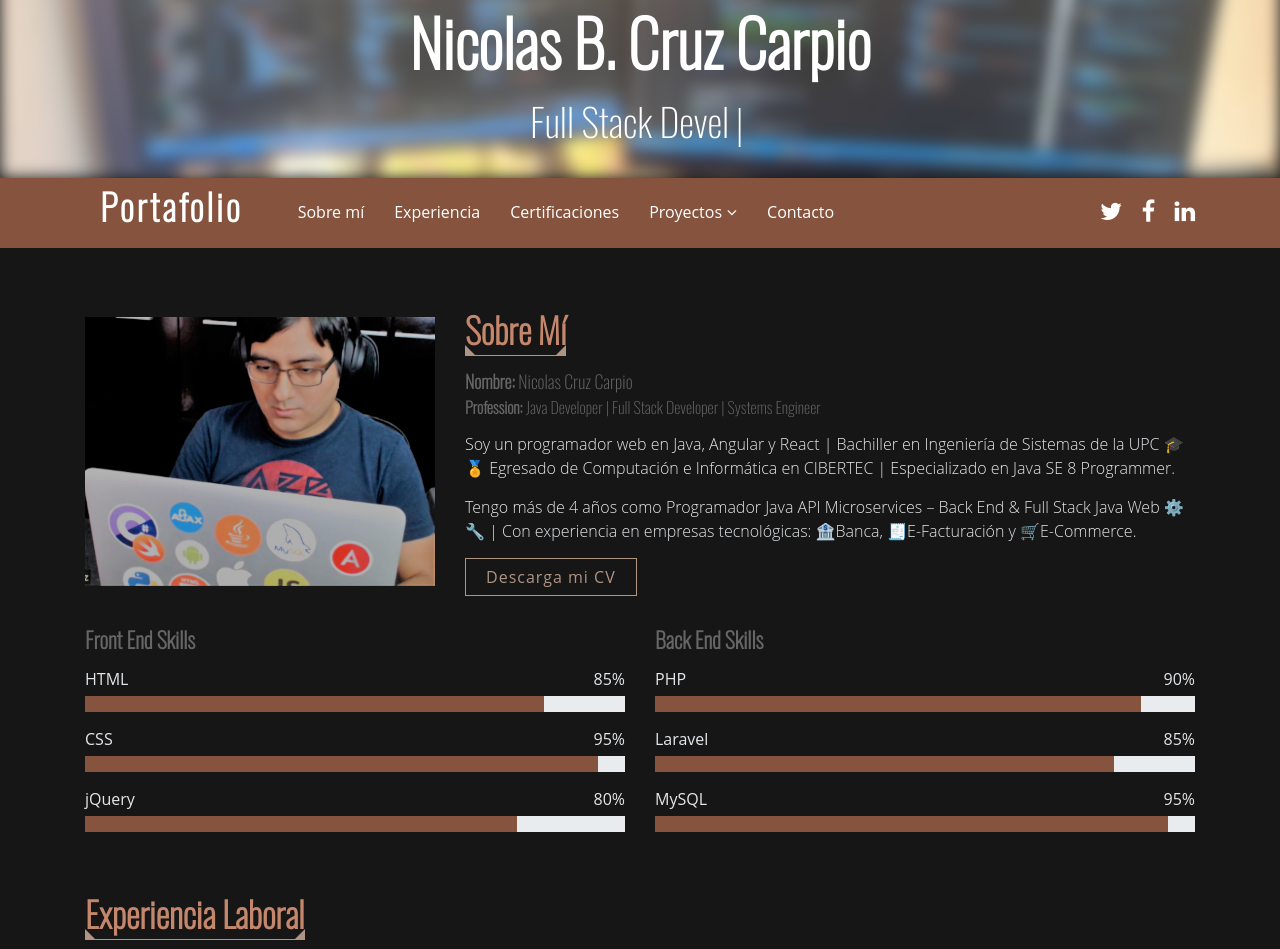
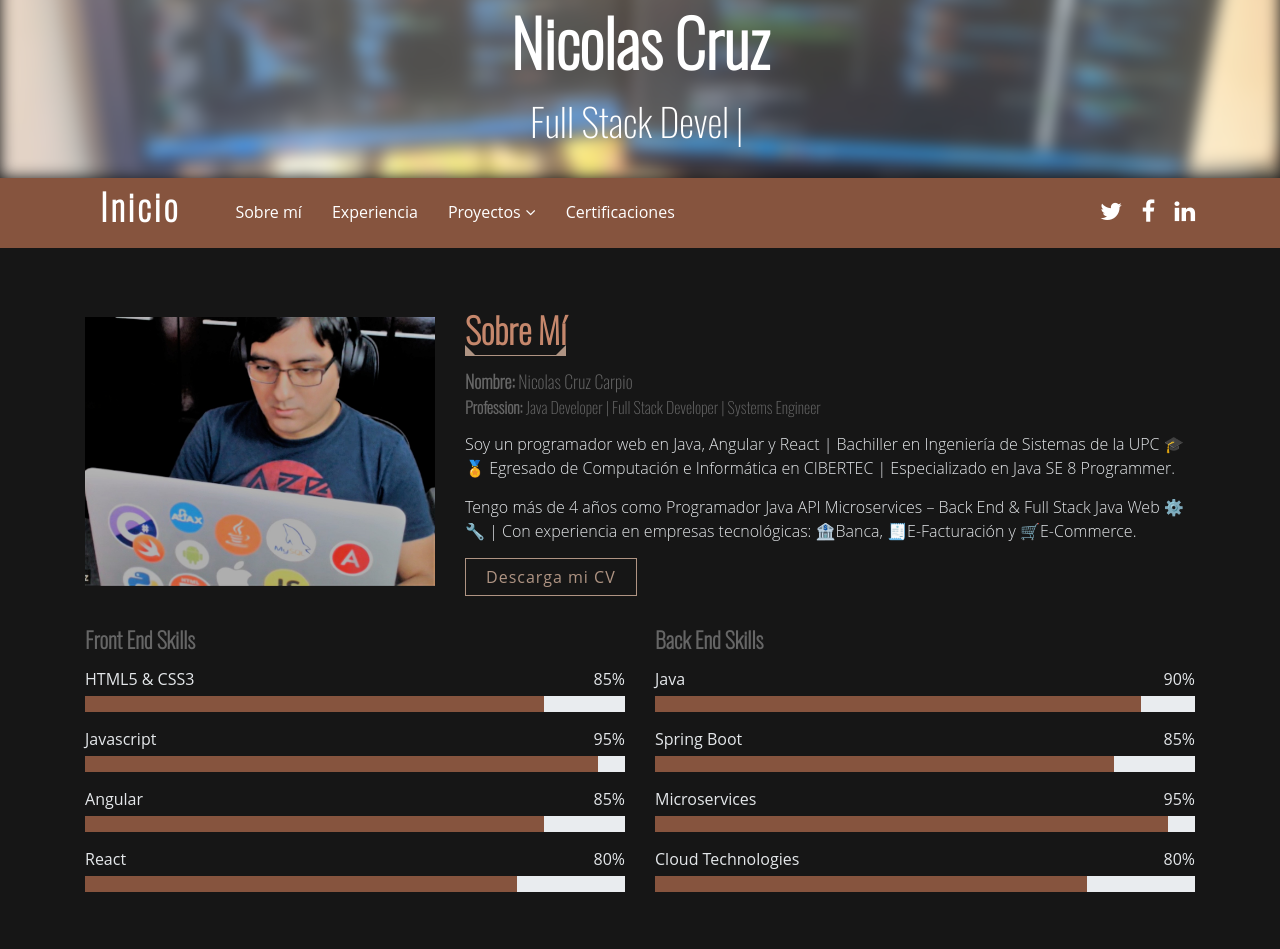
Before and after one commit to nicolasbncruz/profesionaljava, a plain HTML site: page index.html in a window 1280 px wide. Shown: the part 222-1171 px from the top of the page. Drawn offline with nearby package versions, Linux system fonts and the light colour scheme.

Commit message:
update menu

```diff
--- a/index.html
+++ b/index.html
@@ -36,7 +36,8 @@
                     </div>
 
                     <div class="col-md-12">
-                        <h1>Nicolas B. Cruz Carpio</h1>
+                        <h1>Nicolas Cruz</h1>
+                        <!-- <h1>Nicolas B. Cruz Carpio</h1> -->
                     </div>
 
                     <div class="col-md-12">
@@ -54,7 +55,7 @@
 
                 <div class="logo pull-left">
                     <ul class="nav-menu">
-                        <h1><a href="#portfolio" style="font-size: larger; margin-top: -28px; font-weight: 900;">Portafolio</a></h1>
+                        <h1><a href="#top-header" style="font-size: larger; margin-top: -28px; font-weight: 900;">Inicio</a></h1>
                     </ul>
                     <!-- <h1><a href="index.html">Portafolio</a></h1> -->
                 </div>
@@ -63,25 +64,18 @@
                     <ul class="nav-menu">
                         <!-- <li><a href="#top-header">Home</a></li> -->
                         <li><a href="#about">Sobre mí</a></li>
-                        <li><a href="#experience">Experiencia</a></li>
-                        <li><a href="#services">Certificaciones</a></li>
-                        <!-- <li><a href="#portfolio">Portafolio</a></li> -->
-                        <li class="menu-has-children"><a>Proyectos</a>
+                         <li><a href="#experience">Experiencia</a></li>
+                        <!--<li><a href="#services">Certificaciones</a></li> -->
+                        <li class="menu-has-children"><a href="#portfolio">Proyectos</a>
                             <ul>
                                 <li><a href="#">HTML CSS Javascript</a></li>
                                 <li><a href="#">Angular</a></li>
                                 <li><a href="#">ReactJS</a></li>
                                 <li><a href="#">Java</a></li>
-                                <!-- <li class="menu-has-children"><a href="#">Drop Down 3</a>
-                                    <ul>
-                                        <li><a href="#">Drop Down 1</a></li>
-                                        <li><a href="#">Drop Down 2</a></li>
-                                        <li><a href="#">Drop Down 3</a></li>
-                                    </ul>
-                                </li> -->
                             </ul>
                         </li>
-                        <li><a href="#contact">Contacto</a></li>
+                        <li><a href="#services">Certificaciones</a></li>
+                        <!-- <li><a href="#contact">Contacto</a></li> -->
                     </ul>
                 </nav>
 
@@ -122,21 +116,27 @@
                         <div class="skills">
                             <h3>Front End Skills</h3>
                             <div class="skill-name">
-                                <p>HTML</p><p>85%</p>
+                                <p>HTML5 & CSS3</p><p>85%</p>
                             </div>
                             <div class="progress">
                                 <div class="progress-bar" role="progressbar" aria-valuenow="85" aria-valuemin="0" aria-valuemax="100"></div>
                             </div>
 
                             <div class="skill-name">
-                                <p>CSS</p><p>95%</p>
+                                <p>Javascript</p><p>95%</p>
                             </div>
                             <div class="progress">
                                 <div class="progress-bar" role="progressbar" aria-valuenow="95" aria-valuemin="0" aria-valuemax="100"></div>
                             </div>
 
                             <div class="skill-name">
-                                <p>jQuery</p><p>80%</p>
+                                <p>Angular</p><p>85%</p>
+                            </div>
+                            <div class="progress">
+                                <div class="progress-bar" role="progressbar" aria-valuenow="85" aria-valuemin="0" aria-valuemax="100"></div>
+                            </div>
+                            <div class="skill-name">
+                                <p>React</p><p>80%</p>
                             </div>
                             <div class="progress">
                                 <div class="progress-bar" role="progressbar" aria-valuenow="80" aria-valuemin="0" aria-valuemax="100"></div>
@@ -147,24 +147,30 @@
                         <div class="skills">
                             <h3>Back End Skills</h3>
                             <div class="skill-name">
-                                <p>PHP</p><p>90%</p>
+                                <p>Java</p><p>90%</p>
                             </div>
                             <div class="progress">
                                 <div class="progress-bar" role="progressbar" aria-valuenow="90" aria-valuemin="0" aria-valuemax="100"></div>
                             </div>
 
                             <div class="skill-name">
-                                <p>Laravel</p><p>85%</p>
+                                <p>Spring Boot</p><p>85%</p>
                             </div>
                             <div class="progress">
                                 <div class="progress-bar" role="progressbar" aria-valuenow="85" aria-valuemin="0" aria-valuemax="100"></div>
                             </div>
 
                             <div class="skill-name">
-                                <p>MySQL</p><p>95%</p>
+                                <p>Microservices</p><p>95%</p>
                             </div>
                             <div class="progress">
                                 <div class="progress-bar" role="progressbar" aria-valuenow="95" aria-valuemin="0" aria-valuemax="100"></div>
+                            </div>
+                            <div class="skill-name">
+                                <p>Cloud Technologies</p><p>80%</p>
+                            </div>
+                            <div class="progress">
+                                <div class="progress-bar" role="progressbar" aria-valuenow="80" aria-valuemin="0" aria-valuemax="100"></div>
                             </div>
                         </div>
                     </div>
```
